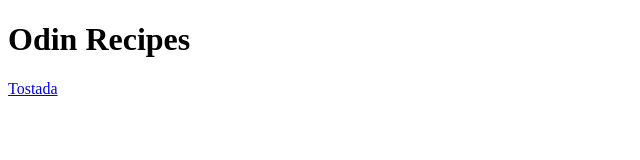
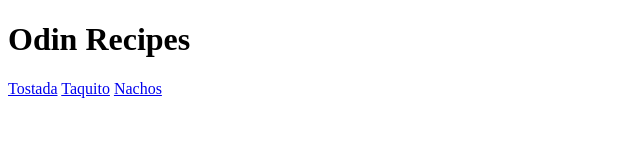
Before and after one commit to illiterate4now/odin-recipes, a plain HTML site: page index.html in a window 1280 px wide. Shown: the whole page, without its empty margins (0-640 px from the left). Drawn offline with Linux system fonts and the light colour scheme.

Commit message:
Add .//index.html

```diff
--- a/index.html
+++ b/index.html
@@ -9,5 +9,7 @@
 <body>
     <h1>Odin Recipes</h1>
     <a href="file:///Users/owner/repos/odin-recipes/tostada.html">Tostada</a>
+    <a href="file:///Users/owner/repos/odin-recipes/recipes/taquito.html">Taquito</a>
+    <a href="file:///Users/owner/repos/odin-recipes/recipes/nachos.html">Nachos</a>
 </body>
 </html>
```
